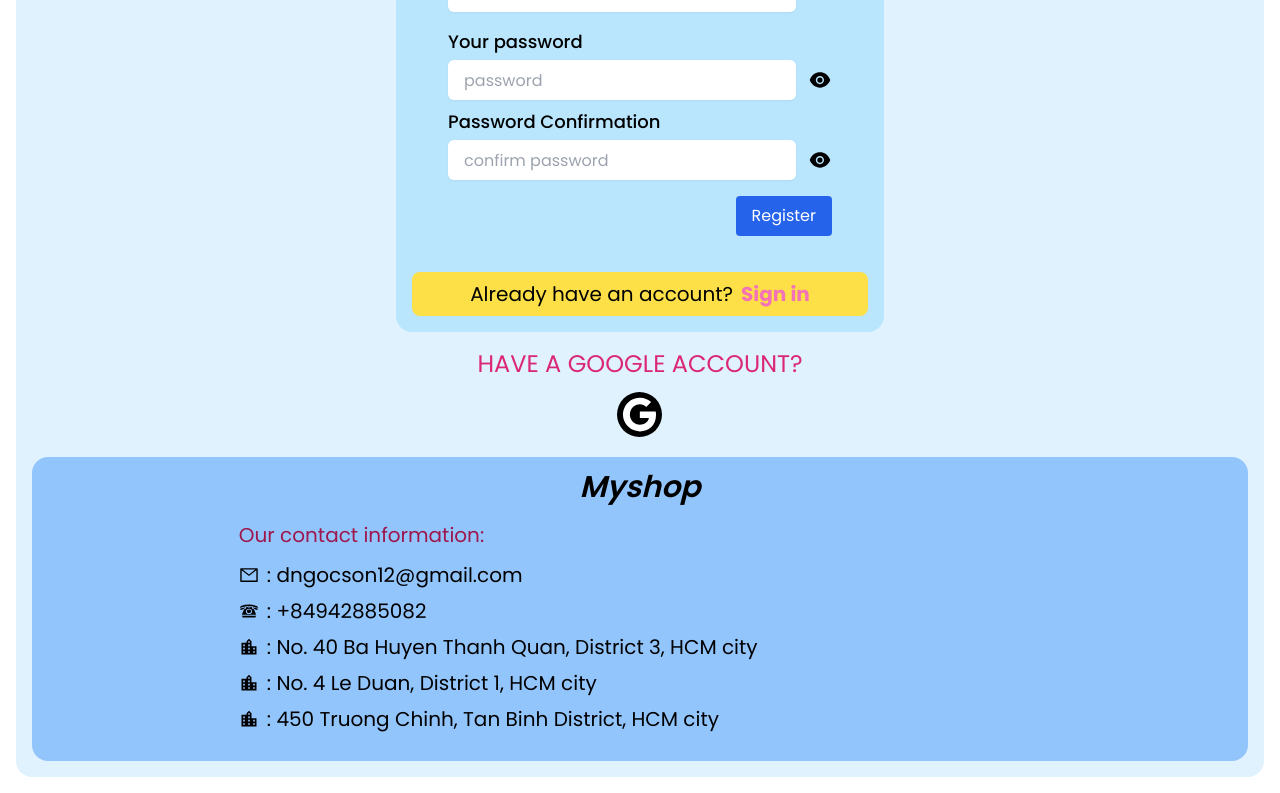
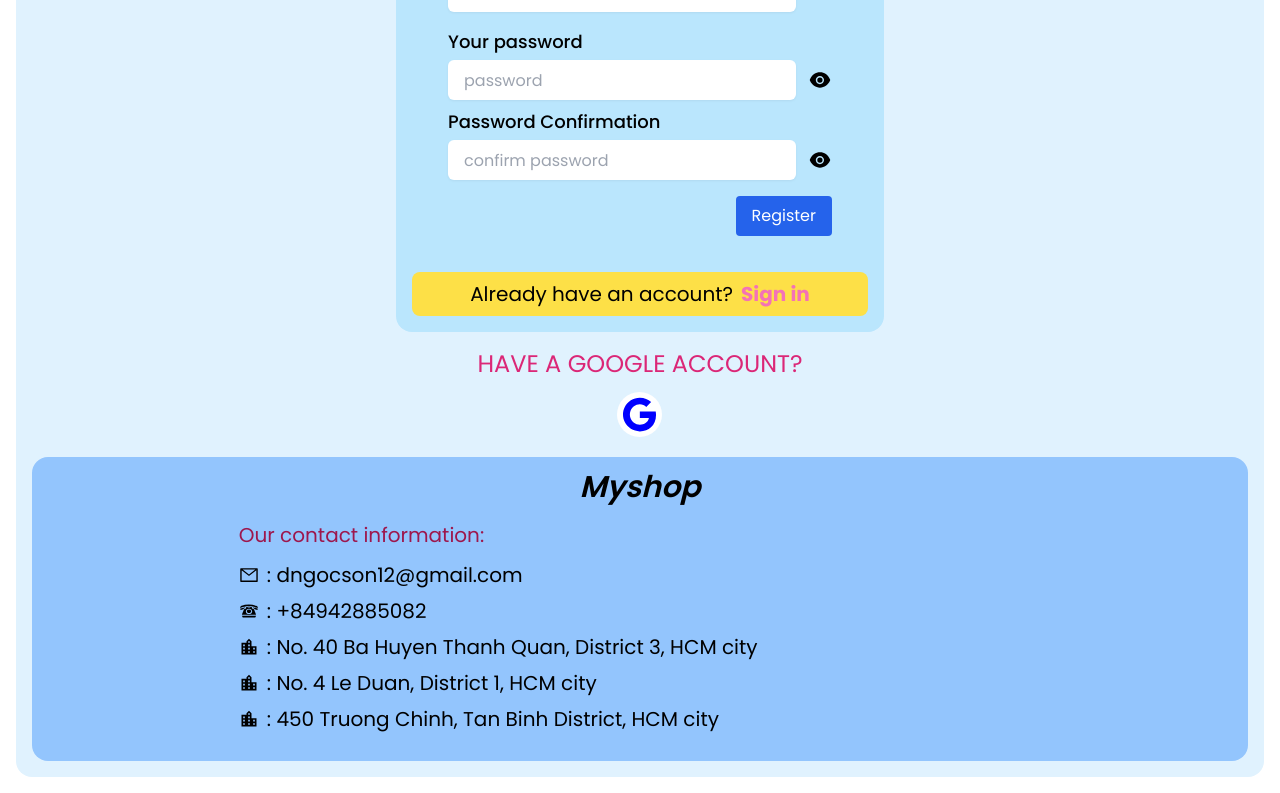
Before and after one commit to dngocson/ProjectReact-1, a React (Create React App) app: page /auth in a window 1280 px wide. Shown: the part 830-1623 px from the top of the page. Built offline with nearby package versions, Linux system fonts and the light colour scheme; no server answers.

Commit message:
hot fix
fix signin with google color

```diff
--- a/src/component/general/CityDistrictForm.js
+++ b/src/component/general/CityDistrictForm.js
@@ -178,7 +178,7 @@ function CityDistrictForm({ setCity, setDistrict }) {
   }
 
   return (
-    <div className=" flex flex-col gap-1 md:gap-2">
+    <div className=" flex flex-col gap-1 md:gap-2 ">
       <div>
         <label className="text-base md:text-2xl">
           City:
--- a/src/pages/Authentication.js
+++ b/src/pages/Authentication.js
@@ -8,7 +8,7 @@ import {
   signInWithEmailAndPassword,
 } from "firebase/auth";
 import { useNavigate, useNavigation, useActionData } from "react-router-dom";
-import { useSelector } from "react-redux";
+
 ////////////////////
 function getPathnameFromUrl(url) {
   let a = document.createElement("a");
@@ -18,7 +18,6 @@ function getPathnameFromUrl(url) {
 
 /////////////////////
 function Authentication() {
-  const isDark = useSelector((state) => state.ui.isDark);
   const navigate = useNavigate();
   const navigation = useNavigation();
   const isSummiting = navigation.state === "submitting";
@@ -45,10 +44,10 @@ function Authentication() {
           have a google account?
         </p>
         <button
-          className="m-1 w-fit self-center rounded-full bg-black hover:bg-blue-600 dark:bg-white dark:hover:bg-green-600"
+          className="m-1 w-fit self-center rounded-full bg-white hover:bg-violet-400 dark:bg-white dark:hover:bg-amber-400"
           onClick={signInWithGoogleHandler}
         >
-          <AiOutlineGoogle color={isDark ? "black" : "white"} size={45} />
+          <AiOutlineGoogle color={"blue"} size={45} />
         </button>
       </div>
     </div>
--- a/src/pages/LandingPage/LandingPage.js
+++ b/src/pages/LandingPage/LandingPage.js
@@ -16,7 +16,7 @@ const LandingPage = () => {
       item.category === "women's clothing"
   );
   const electronic = shopItem.filter((item) => item.category === "electronics");
-  console.log(electronic);
+
   return (
     <div className="mx-auto  min-h-[100vh] max-w-[100rem] overflow-hidden p-4">
       <div className="flex flex-col gap-5">
```
